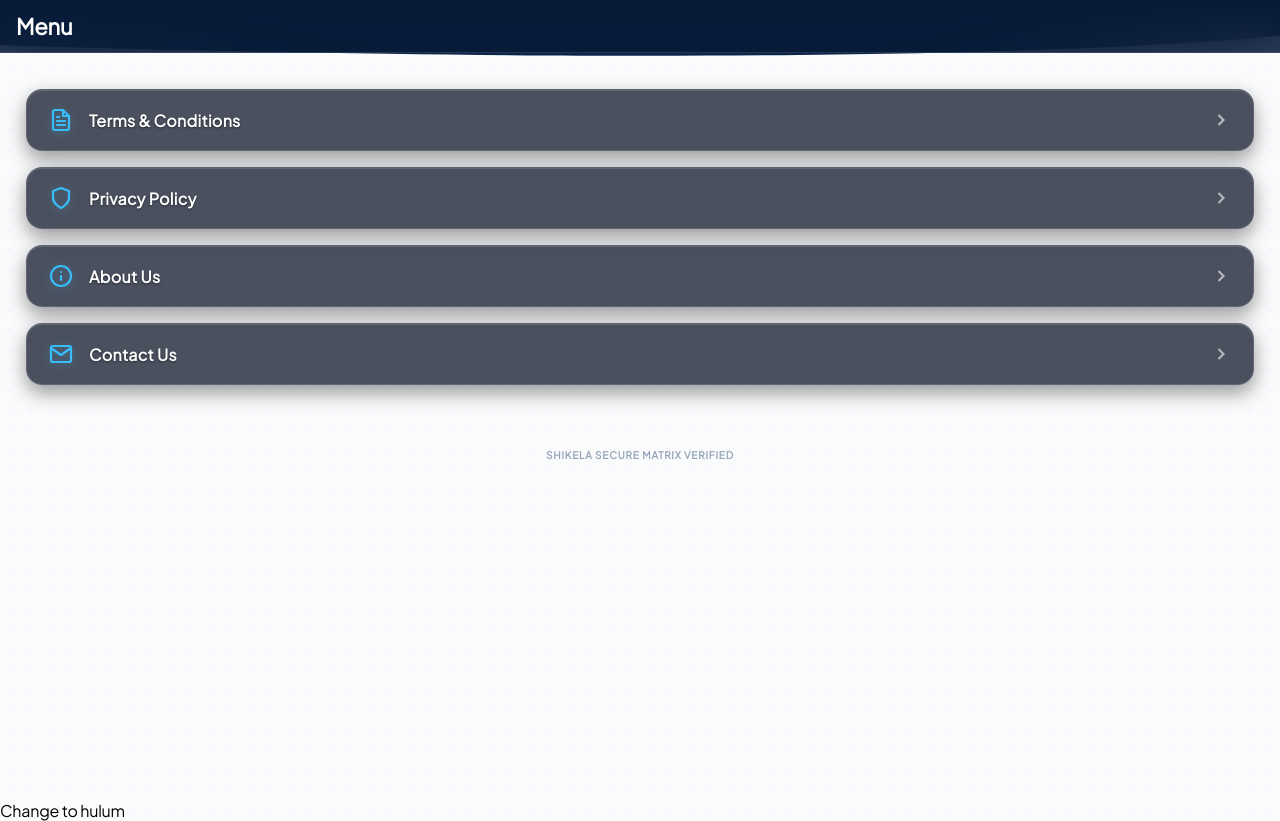
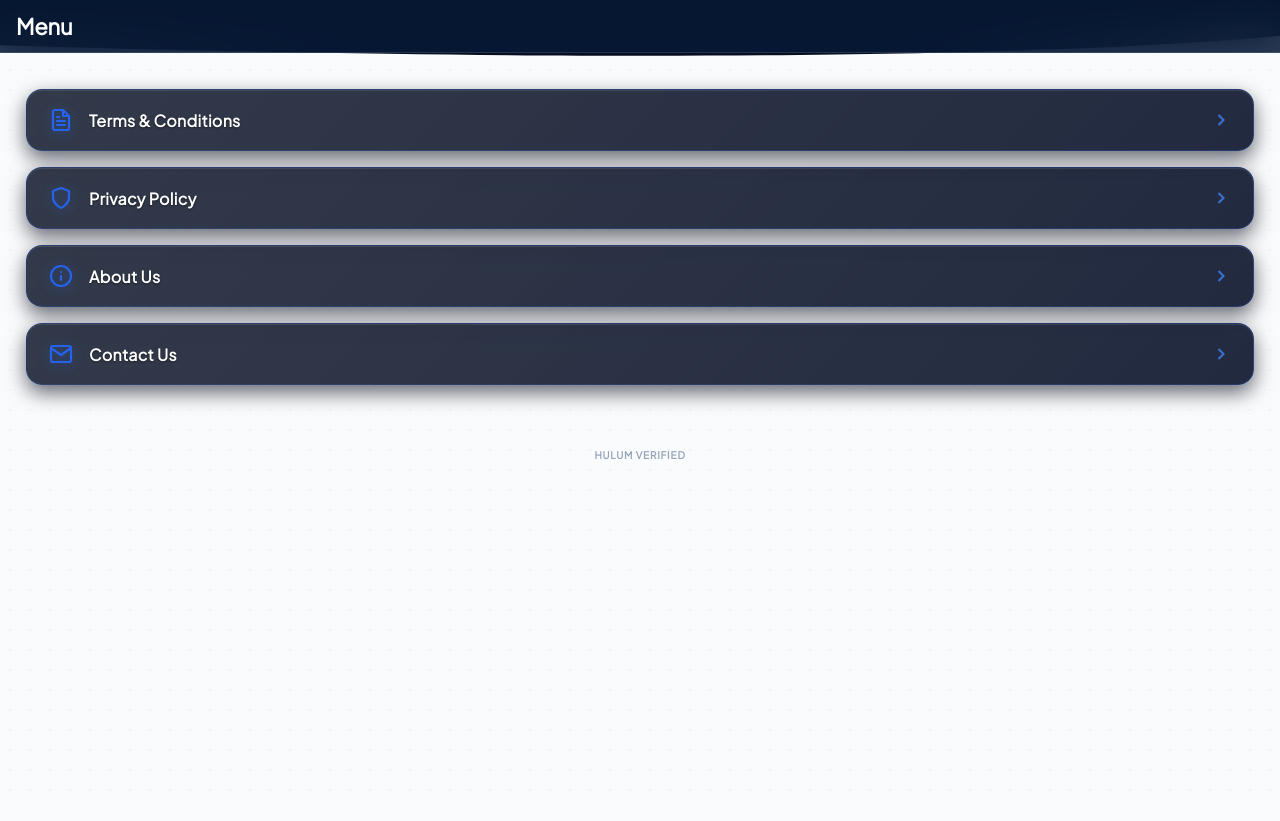
Before and after one commit to birrgo/AppNews, a plain HTML site: page menu.html in a window 1280 px wide. After the commit the page ends 800 px from the top, so only its background shows below. Drawn offline with Linux system fonts and the light colour scheme.

Commit message:
Add files via upload

```diff
--- a/menu.html
+++ b/menu.html
@@ -7,7 +7,7 @@
     <!-- Force all menu links to open in the full window -->
     <base target="_top">
 
-    <title>Shikela - Navigation Menu</title>
+    <title>Hulum - Navigation Menu</title>
     <link rel="preconnect" href="https://fonts.googleapis.com">
     <link rel="preconnect" href="https://fonts.gstatic.com" crossorigin>
     <link href="https://fonts.googleapis.com/css2?family=Plus+Jakarta+Sans:wght=400;500;600;700;800&display=swap" rel="stylesheet">
@@ -21,29 +21,36 @@
             padding: 0 10px;
         }
 
-        /* 3D Dark Blur Card Styling */
+        /* 3D Dark Blue Blur Card Styling */
         .menu-card {
             display: flex;
             align-items: center;
             justify-content: space-between;
-            background: rgba(15, 23, 42, 0.75);
+            background: linear-gradient(135deg, rgba(15, 23, 42, 0.85) 0%, rgba(11, 19, 43, 0.9) 100%);
             backdrop-filter: blur(12px);
             -webkit-backdrop-filter: blur(12px);
-            border: 1px solid rgba(255, 255, 255, 0.12);
+            border: 1px solid rgba(37, 99, 235, 0.25);
             padding: 18px 22px;
             border-radius: 16px;
             color: #ffffff;
             text-decoration: none;
-            box-shadow: 0 8px 20px rgba(0, 0, 0, 0.4),
+            box-shadow: 0 8px 20px rgba(2, 6, 23, 0.6),
+                        inset 0 1px 0 rgba(255, 255, 255, 0.1);
+            transition: all 0.2s ease;
+        }
+
+        /* Hover & Active States */
+        .menu-card:hover {
+            border-color: rgba(37, 99, 235, 0.5);
+            box-shadow: 0 8px 25px rgba(29, 78, 216, 0.25),
                         inset 0 1px 0 rgba(255, 255, 255, 0.15);
-            transition: transform 0.2s ease, box-shadow 0.2s ease, background 0.2s ease;
         }
 
         .menu-card:active {
             transform: translateY(2px) scale(0.98);
-            box-shadow: 0 4px 10px rgba(0, 0, 0, 0.3),
-                        inset 0 1px 0 rgba(255, 255, 255, 0.1);
-            background: rgba(15, 23, 42, 0.85);
+            box-shadow: 0 4px 10px rgba(2, 6, 23, 0.5),
+                        inset 0 1px 0 rgba(255, 255, 255, 0.05);
+            background: linear-gradient(135deg, rgba(11, 19, 43, 0.95) 0%, rgba(8, 14, 30, 0.95) 100%);
         }
 
         .menu-card-left {
@@ -52,15 +59,16 @@
             gap: 16px;
         }
 
+        /* Dark Blue Accent Icons */
         .menu-icon {
             width: 24px;
             height: 24px;
-            stroke: #38bdf8;
+            stroke: #2563eb;
             stroke-width: 2.2;
             fill: none;
             stroke-linecap: round;
             stroke-linejoin: round;
-            filter: drop-shadow(0 2px 4px rgba(56, 189, 248, 0.3));
+            filter: drop-shadow(0 2px 6px rgba(37, 99, 235, 0.4));
         }
 
         .menu-title {
@@ -74,9 +82,10 @@
         .chevron-icon {
             width: 20px;
             height: 20px;
-            stroke: rgba(255, 255, 255, 0.6);
+            stroke: #3b82f6;
             stroke-width: 2.5;
             fill: none;
+            opacity: 0.8;
         }
     </style>
 </head>
@@ -88,13 +97,13 @@
             <path d="M0 0H375V75C375 75 280 155 0 95V0Z" fill="url(#paint0_linear)"/>
             <defs>
                 <linearGradient id="paint0_linear" x1="187.5" y1="0" x2="187.5" y2="200" gradientUnits="userSpaceOnUse">
-                    <stop stop-color="#081B38"/>
-                    <stop offset="1" stop-color="#0F2C59"/>
+                    <stop stop-color="#030712"/>
+                    <stop offset="1" stop-color="#0B132B"/>
                 </linearGradient>
             </defs>
         </svg>
 
-        <!-- Navigation Header (Timer Removed) -->
+        <!-- Navigation Header -->
         <header class="nav-header">
             <div class="header-left-group">
                 <h1 class="header-title-text" style="font-size: 22px; font-weight: 800;">Menu</h1>
@@ -144,12 +153,10 @@
             </div>
 
             <footer class="verified-footer-shield" style="margin-top: 40px; margin-bottom: 20px;">
-                <span class="footer-shield-text">Shikela Secure Matrix Verified</span>
+                <span class="footer-shield-text">Hulum Verified</span>
             </footer>
         </main>
     </div>
 
 </body>
 </html>
-
-Change to hulum
```
